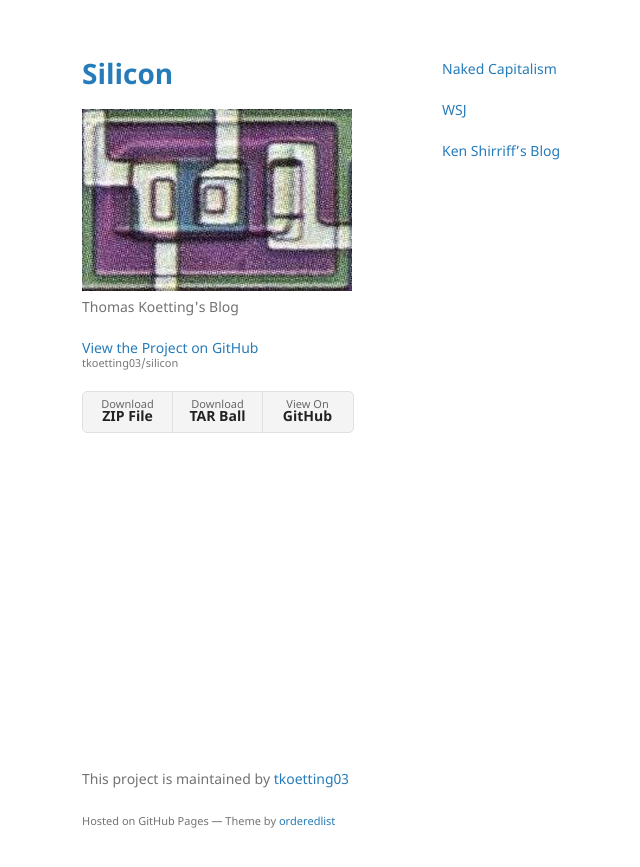
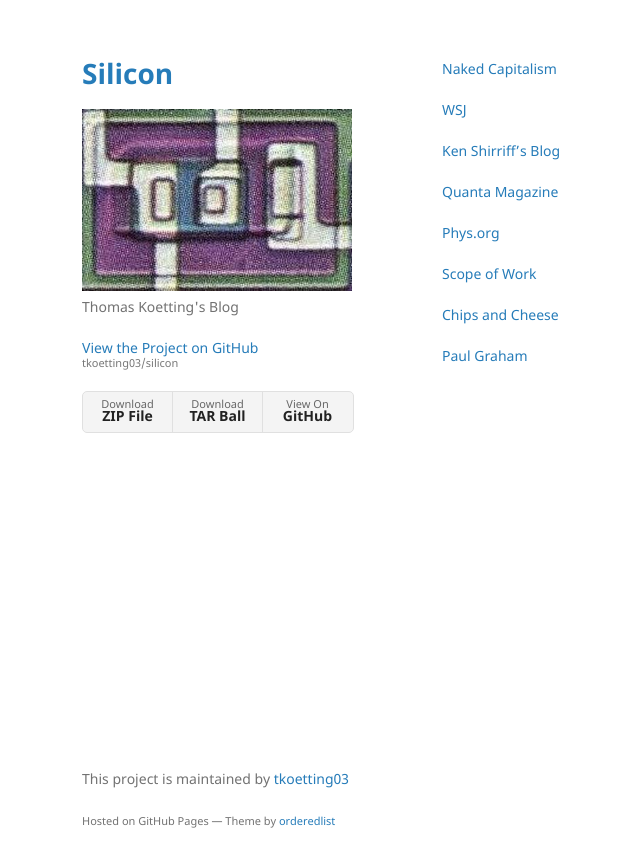
Before and after one commit to tkoetting03/silicon, a Jekyll site: the page built from other.md, in a window 1280 px wide. Shown: the top 867 px of the page, without its empty margins (128-768 px from the left). Built offline with Jekyll 4.4.1, drawn with Linux system fonts in a browser that asks for light colours; our own code applies the rules of GitHub Pages for plain Markdown files.

Commit message:
Update other.md

```diff
--- a/other.md
+++ b/other.md
@@ -3,3 +3,13 @@
 [WSJ](https://www.wsj.com/)
 
 [Ken Shirriff's Blog](https://www.righto.com/)
+
+[Quanta Magazine](https://www.quantamagazine.org/)
+
+[Phys.org](https://phys.org/)
+
+[Scope of Work](https://www.scopeofwork.net/)
+
+[Chips and Cheese](https://chipsandcheese.com/)
+
+[Paul Graham](https://paulgraham.com/index.html)
```
